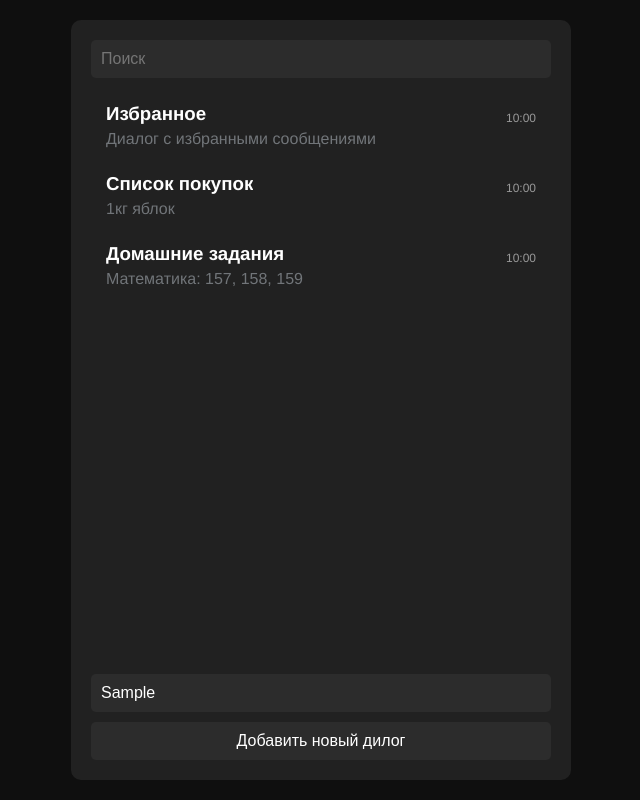
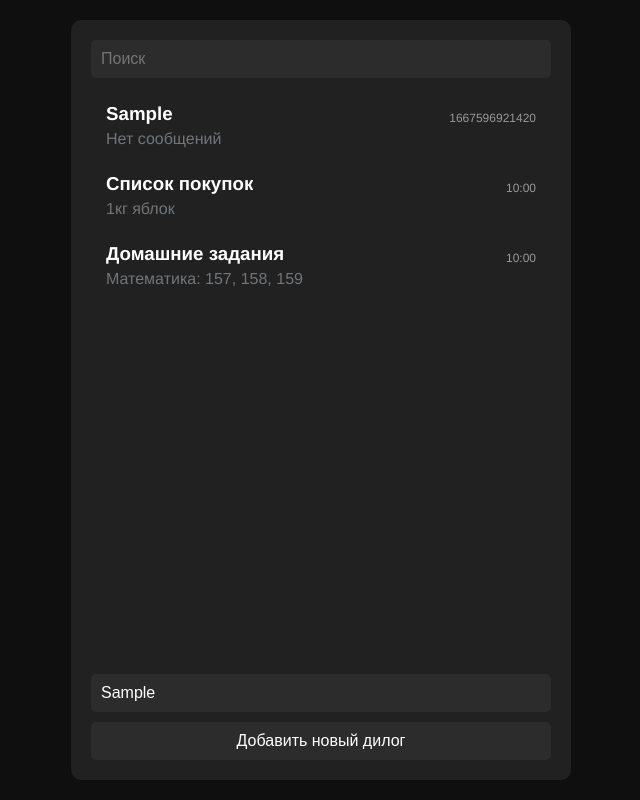
Before and after one commit to beautiful-cookie/my-notes, a Vue app: page /dialogs in a window 1280 px wide. Both pictures are taken after typing "Sample" into the empty fields and a click on the button "Добавить новый дилог". Shown: the whole page, without its empty margins (319-959 px from the left). Built offline with nearby package versions, Linux system fonts and the light colour scheme.

Commit message:
some changes

```diff
--- a/src/views/DialogsView.vue
+++ b/src/views/DialogsView.vue
@@ -11,14 +11,16 @@
       </div>
 
       <div class="dialogs">
-        <router-link :to="`/messages/1`">
+        <router-link
+              v-for="dialog of dialogs"
+              :to="`/messages/1`">
           <div class="dialog">
             <div class="title">
-              <h3>Избранное</h3>
-              <time>10:00</time>
+              <h3>{{ dialog.title }}</h3>
+              <time>{{ dialog.dataTime }}</time>
             </div>
             <div class="last-message">
-              <p>Диалог с избранными сообщениями</p>
+              <p>{{ dialog.lastMessage }}</p>
             </div>
           </div>
         </router-link>
@@ -54,9 +56,10 @@
             <input
                 type="text"
                 placeholder="Название"
+                v-model="title"
             >
           </div>
-          <button>
+          <button @click="this.addDialog">
             Добавить новый дилог
           </button>
         </div>
@@ -71,7 +74,10 @@ export default {
   props: {},
 
   data() {
-    return {};
+    return {
+      dialogs: [],
+      title: ''
+    };
   },
 
   computed: {},
@@ -84,7 +90,16 @@ export default {
   mounted() {
   },
 
-  methods: {},
+  methods: {
+    addDialog() {
+      this.dialogs.push({
+        title: this.title,
+        dataTime: Date.now(),
+        lastMessage: 'Нет сообщений'
+      })
+
+    }
+  },
 }
 </script>
 
```
